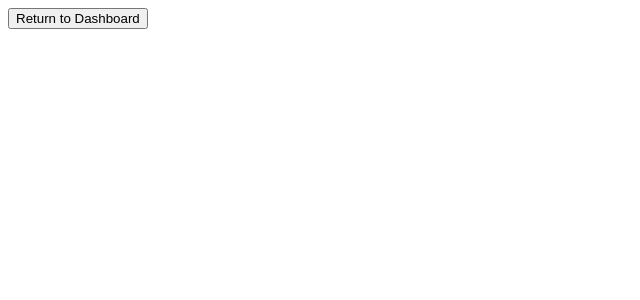
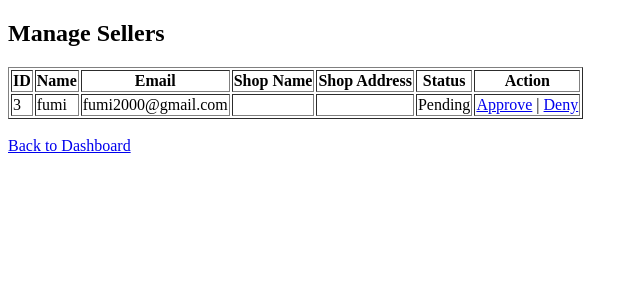
Before and after one commit to Alif-ziad/Nirjhor_Project, a PHP site: page /views/admin/manage_users.php in a window 1280 px wide. Shown: the top 300 px of the page, without its empty margins (0-640 px from the left). Run offline with PHP 8.4, Linux system fonts and the light colour scheme; the visitor is signed in with stand-in values (Sample User, id 1); data comes from the database, SQL or seed files in the repository; data that the repository does not hold is empty.

Commit message:
seller management is done

```diff
--- a/nirjhor/models/userModel.php
+++ b/nirjhor/models/userModel.php
@@ -1,16 +1,15 @@
 <?php
 require_once("dbConnect.php");
 
+/* =========================
+   REGISTRATION
+   ========================= */
 function registerUser($name, $email, $password, $role, $shop_name = null, $shop_address = null)
 {
     $conn = dbConnect();
 
-    // Only sellers need approval
-    if ($role === 'seller') {
-        $is_approved = 0; // pending
-    } else{
-        $is_approved = 1; // customer/admin auto-approved
-    }
+    // sellers need admin approval, others don't
+    $is_approved = ($role === 'seller') ? 0 : 1;
 
     $query = "
         INSERT INTO users
@@ -22,6 +21,9 @@ function registerUser($name, $email, $password, $role, $shop_name = null, $shop_
     return mysqli_query($conn, $query);
 }
 
+/* =========================
+   LOGIN
+   ========================= */
 function authUser($id, $pass)
 {
     $conn = dbConnect();
@@ -32,7 +34,7 @@ function authUser($id, $pass)
     if ($data && mysqli_num_rows($data) === 1) {
         $user = mysqli_fetch_assoc($data);
 
-        // Only sellers can be pending
+        // block seller if not approved
         if ($user['role'] === 'seller' && $user['is_approved'] == 0) {
             return "NOT_APPROVED";
         }
@@ -43,9 +45,16 @@ function authUser($id, $pass)
     return false;
 }
 
+/* =========================
+   ADMIN — USER MANAGEMENT
+   ========================= */
+function getAllSellers()
+{
+    $conn = dbConnect();
+    $res = mysqli_query($conn, "SELECT * FROM users WHERE role='seller'");
+    return mysqli_fetch_all($res, MYSQLI_ASSOC);
+}
 
-
-/* Admin helpers (used later, unchanged logic) */
 function getPendingSellers()
 {
     $conn = dbConnect();
@@ -58,4 +67,10 @@ function approveSeller($id)
     $conn = dbConnect();
     return mysqli_query($conn, "UPDATE users SET is_approved=1 WHERE id='$id'");
 }
+
+function denySeller($id)
+{
+    $conn = dbConnect();
+    return mysqli_query($conn, "DELETE FROM users WHERE id='$id' AND role='seller'");
+}
 ?>
--- a/nirjhor/views/admin/manage_users.php
+++ b/nirjhor/views/admin/manage_users.php
@@ -1,3 +1,59 @@
-<a href="dashboard.php">
-    <button type="button">Return to Dashboard</button>
-</a>
+<?php
+session_start();
+require_once("../../models/userModel.php");
+
+if (!isset($_SESSION['role']) || $_SESSION['role'] !== 'admin') {
+    header("Location: ../auth/login.php");
+    exit();
+}
+
+$sellers = getAllSellers();
+?>
+
+<!doctype html>
+<html>
+<head>
+    <title>Manage Users</title>
+</head>
+<body>
+
+<h2>Manage Sellers</h2>
+
+<table border="1">
+    <tr>
+        <th>ID</th>
+        <th>Name</th>
+        <th>Email</th>
+        <th>Shop Name</th>
+        <th>Shop Address</th>
+        <th>Status</th>
+        <th>Action</th>
+    </tr>
+
+<?php foreach ($sellers as $seller): ?>
+<tr>
+    <td><?= $seller['id'] ?></td>
+    <td><?= $seller['name'] ?></td>
+    <td><?= $seller['email'] ?></td>
+    <td><?= $seller['shop_name'] ?></td>
+    <td><?= $seller['shop_address'] ?></td>
+    <td>
+        <?= $seller['is_approved'] ? 'Approved' : 'Pending' ?>
+    </td>
+    <td>
+        <?php if ($seller['is_approved'] == 0): ?>
+            <a href="../../controllers/authController.php?approveSeller=<?= $seller['id'] ?>">Approve</a> |
+            <a href="../../controllers/authController.php?denySeller=<?= $seller['id'] ?>">Deny</a>
+        <?php else: ?>
+            —
+        <?php endif; ?>
+    </td>
+</tr>
+<?php endforeach; ?>
+</table>
+
+<br>
+<a href="dashboard.php">Back to Dashboard</a>
+
+</body>
+</html>
```
Also changed, not shown: nirjhor/controllers/authController.php (+37 -22 lines).
